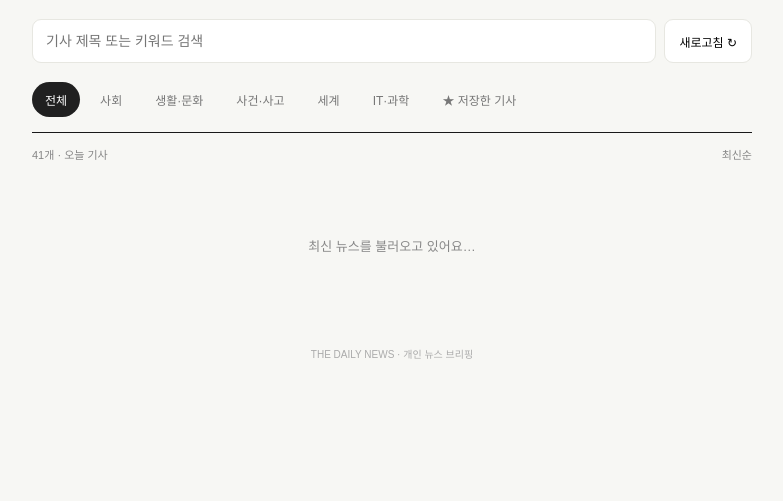
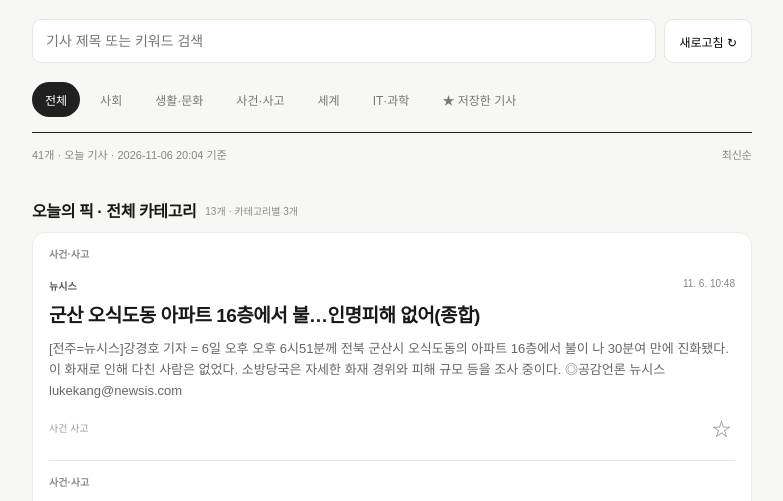
Before and after one commit to poppyred22/the-daily-news, a plain HTML site: page index.html in a window 1280 px wide. Shown: the part 299-800 px from the top of the page, without its empty margins (248-1031 px from the left). Drawn offline with Linux system fonts and the light colour scheme.

Commit message:
Restore missing story renderer so news articles display

```diff
--- a/index.html
+++ b/index.html
@@ -48,6 +48,16 @@ async function load(){
   render();
   const total=Object.values(window.dailyCategoryItems).reduce((sum,rows)=>sum+(rows||[]).length,0);
   $("#count").textContent=total+"개 · 오늘 기사 · "+(data.generatedAt||"").replace("T"," ").slice(0,16)+" 기준";
+}
+function story(x,i,featured){
+  const when=x.pubDate?new Date(x.pubDate):null;
+  const dateText=when&&!Number.isNaN(when.getTime())?new Intl.DateTimeFormat("ko-KR",{month:"numeric",day:"numeric",hour:"2-digit",minute:"2-digit",hour12:false}).format(when):"";
+  const title=esc(x.title||"제목 없음");
+  const description=esc(x.description||"");
+  const author=esc(x.author||"뉴스");
+  const categoryLabel=esc(x.category||"");
+  const href=attr(x.link||"#");
+  return '<article class="story"><div class="storytop"><span class="source">'+author+'</span><span>'+dateText+'</span></div><a href="'+href+'" target="_blank" rel="noopener noreferrer" style="color:inherit;text-decoration:none"><h2>'+title+'</h2>'+(description?'<p class="desc">'+description+'</p>':'')+'</a><div class="storybottom"><span>'+categoryLabel+'</span><button class="save" type="button" data-save="'+i+'" aria-label="기사 저장">☆</button></div></article>';
 }
 function pickScore(x){
   const t=((x.title||"")+" "+(x.description||"")).toLowerCase();
```
